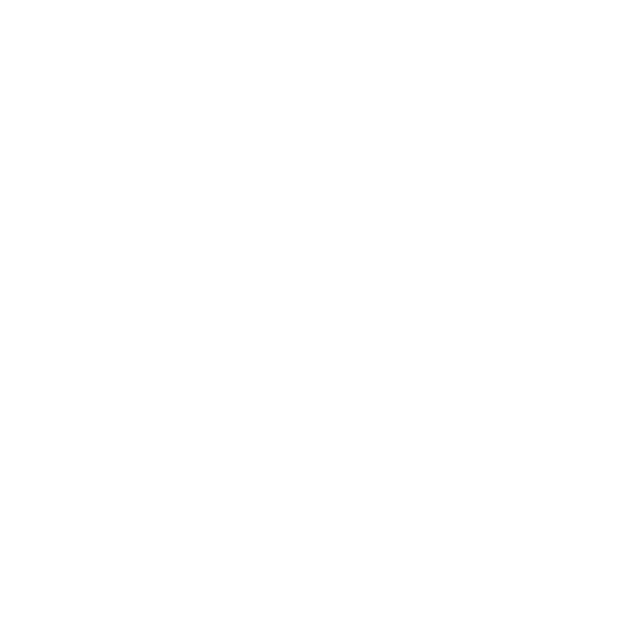
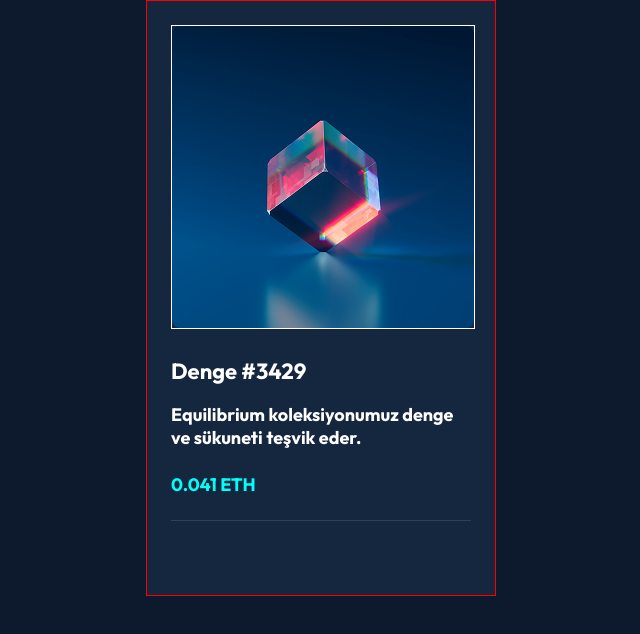
Before and after one commit to dursunkokturk/Font-End-School-CSS-Project-NFT-Preview-Card-Component-Desktop, a plain HTML site: page index.html in a window 1280 px wide. Shown: the whole page, without its empty margins (319-959 px from the left). Drawn offline with Linux system fonts and the light colour scheme.

Commit message:
index.html dosyasinda img ve yazilar eklendi, img ve yazilar icin css duzenlemeleri yapildi, yazilarin altindaki cizgi css kullanilarak olusturuldu

```diff
--- a/assets/css/nft-preview-card-componet-desktop.css
+++ b/assets/css/nft-preview-card-componet-desktop.css
@@ -0,0 +1,54 @@
+* {
+  margin: 0 auto;
+  padding: 0;
+  box-sizing: border-box;
+}
+
+body {
+  background-color: #0D192C;
+}
+
+.container {
+  width: 350px;
+  height: 596px;
+  background-color: #15263F;
+  border: 1px solid red;
+  /* display: flex;
+  justify-content: center;
+  align-items: center; */
+}
+
+.container img {
+  border: 1px solid white;
+  margin-inline: 24px;
+  margin-top: 24px;
+  margin-bottom: 24px;
+}
+
+.container .writes {
+  margin-inline: 24px;
+  border-bottom: 1px solid #2E405A;
+}
+
+.container .writes h1 {
+  font-family: Outfit;
+  font-size: 22px;
+  font-weight: 600;
+  color: white;
+  margin-bottom: 18px;
+}
+
+.container .writes h3 {
+  font-family: Outfit;
+  font-size: 18px;
+  color: white;
+  margin-bottom: 24px;
+}
+
+.container .writes p {
+  font-family: Outfit;
+  font-size: 18px;
+  font-weight: 600;
+  color: #00FFF8;
+  margin-bottom: 24px;
+}
--- a/index.html
+++ b/index.html
@@ -2,13 +2,26 @@
 <html lang="en">
 
 <head>
-    <meta charset="UTF-8">
-    <meta name="viewport" content="width=device-width, initial-scale=1.0">
-    <title>Document</title>
+  <meta charset="UTF-8">
+  <meta name="viewport" content="width=device-width, initial-scale=1.0">
+  <title>Document</title>
+  <link rel="preconnect" href="https://fonts.googleapis.com">
+  <link rel="preconnect" href="https://fonts.gstatic.com" crossorigin>
+  <link href="https://fonts.googleapis.com/css2?family=Outfit:wght@700&display=swap" rel="stylesheet">
+  <link rel="stylesheet" href="assets/css/nft-preview-card-componet-desktop.css">
 </head>
 
 <body>
 
+  <div class="container">
+    <img src="assets/img/rectangle.png" alt="">
+    <div class="writes">
+      <h1>Denge #3429</h1>
+      <h3>Equilibrium koleksiyonumuz denge ve sükuneti teşvik eder.</h3>
+      <p>0.041 ETH</p>
+    </div>
+  </div>
+
 </body>
 
 </html>
```
Also changed, not shown: assets/img/rectangle.png (added).
